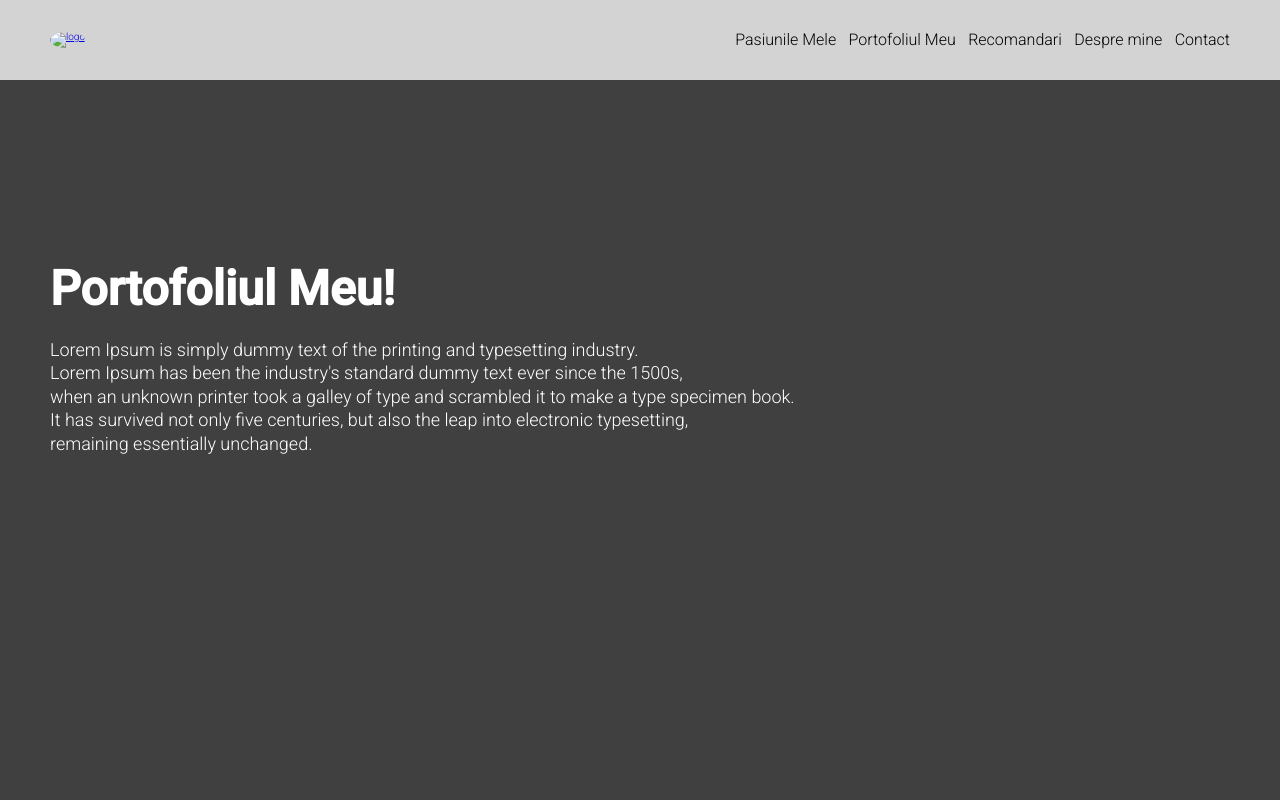
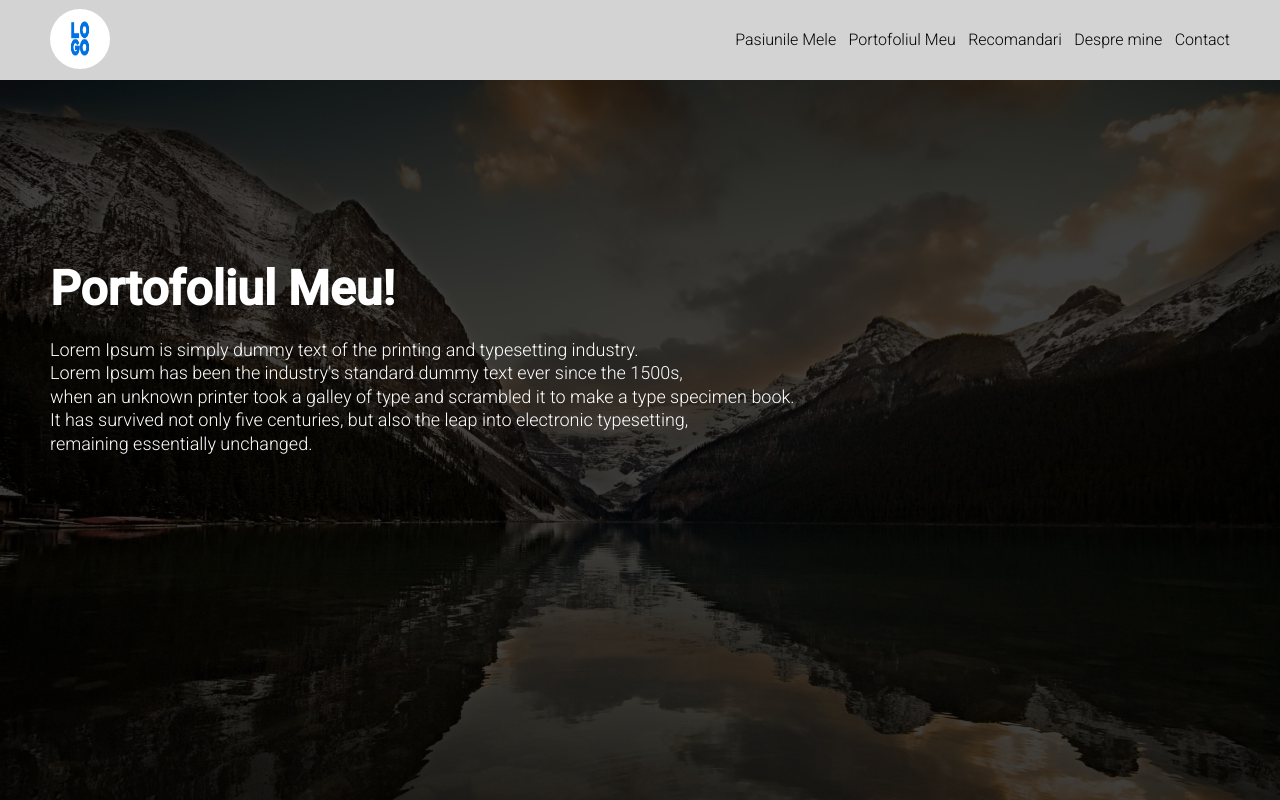
Before and after one commit to AndreiGabriel17/TestBench, a plain HTML site: page index.html in a window 1280 px wide. Drawn offline with Linux system fonts and the light colour scheme.

Commit message:
Change imgs src

```diff
--- a/index.html
+++ b/index.html
@@ -11,7 +11,7 @@
     <body>
         <header>
             <a  class="logo" href="#">
-                <img src="assets/logo.png" alt="logo">
+                <img src="logo.png" alt="logo">
             </a>
             <nav class="navigation">
                 <a href="#">
--- a/style.css
+++ b/style.css
@@ -64,7 +64,7 @@ header{
     align-items: center;
     position: relative;
     height: calc(100vh - 8rem);
-    background-image:url("assets/Pagina-Fundal.jpg");
+    background-image:url("Pagina-Fundal.jpg");
     background-position: center;
     background-repeat: no-repeat;
     background-size: cover;
```
